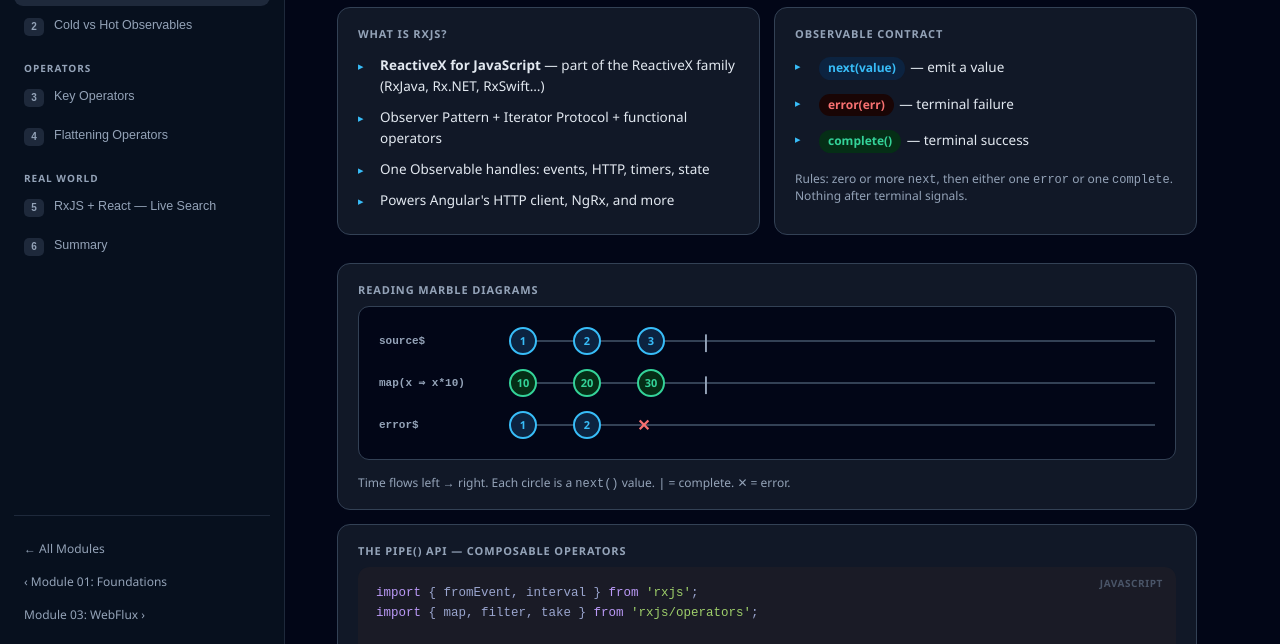
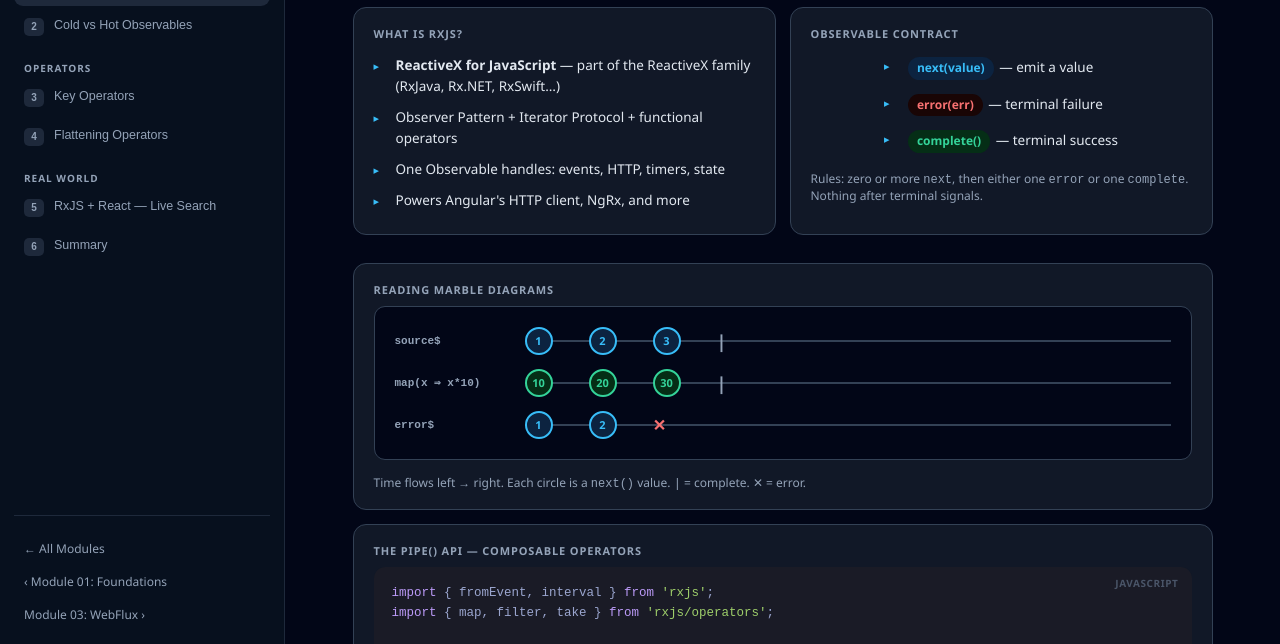
Before and after one commit to breno-rdv/kt-reactive-programming, a website: page 02-rxjs/index.html in a window 1280 px wide. Shown: the part 145-789 px from the top of the page. Drawn offline with nearby package versions, Linux system fonts and the light colour scheme.

Commit message:
refact: change github pages styles

```diff
--- a/02-rxjs/exercises/exercise-01-operators.js
+++ b/02-rxjs/exercises/exercise-01-operators.js
@@ -13,6 +13,7 @@
 numbers$
   .pipe(
     // TODO: filter even numbers
+
     // TODO: map to squares
   )
   .subscribe(value => console.log('[task 1]', value));
--- a/02-rxjs/index.html
+++ b/02-rxjs/index.html
@@ -32,7 +32,7 @@
     .aside-footer a { display: flex; align-items: center; gap: 8px; color: var(--muted); font-size: 12px; text-decoration: none; padding: 8px 10px; border-radius: 8px; transition: background 0.15s; }
     .aside-footer a:hover { background: var(--line); color: var(--text); }
     main { padding: 40px 52px; overflow-y: auto; }
-    .slide { display: none; max-width: 860px; }
+    .slide { display: none; max-width: 860px; margin: 0 auto; }
     .slide.active { display: block; animation: fadeIn 0.2s ease; }
     @keyframes fadeIn { from { opacity: 0; transform: translateY(6px); } to { opacity: 1; transform: translateY(0); } }
     .slide-header { display: flex; align-items: flex-start; gap: 16px; margin-bottom: 28px; }
@@ -84,7 +84,7 @@
     .callout strong { color: var(--accent); }
     .callout.green strong { color: var(--green); }
     .callout.amber strong { color: var(--amber); }
-    ul.bul { list-style: none; padding: 0; margin: 0; }
+    ul.bul { list-style: none; padding: 0; margin: 0 auto; width: fit-content; }
     ul.bul li { padding: 5px 0 5px 22px; position: relative; font-size: 13.5px; color: var(--text); line-height: 1.55; }
     ul.bul li::before { content: '▸'; position: absolute; left: 0; color: var(--accent); font-size: 11px; top: 7px; }
     .pill { display: inline-block; padding: 2px 9px; border-radius: 999px; font-size: 12px; font-weight: 600; margin: 2px; }
```
Also changed, not shown: 01-foundations/index.html (+2 -2 lines), 03-webflux/index.html (+2 -2 lines), index.html (+2 -2 lines), 1 other file.
